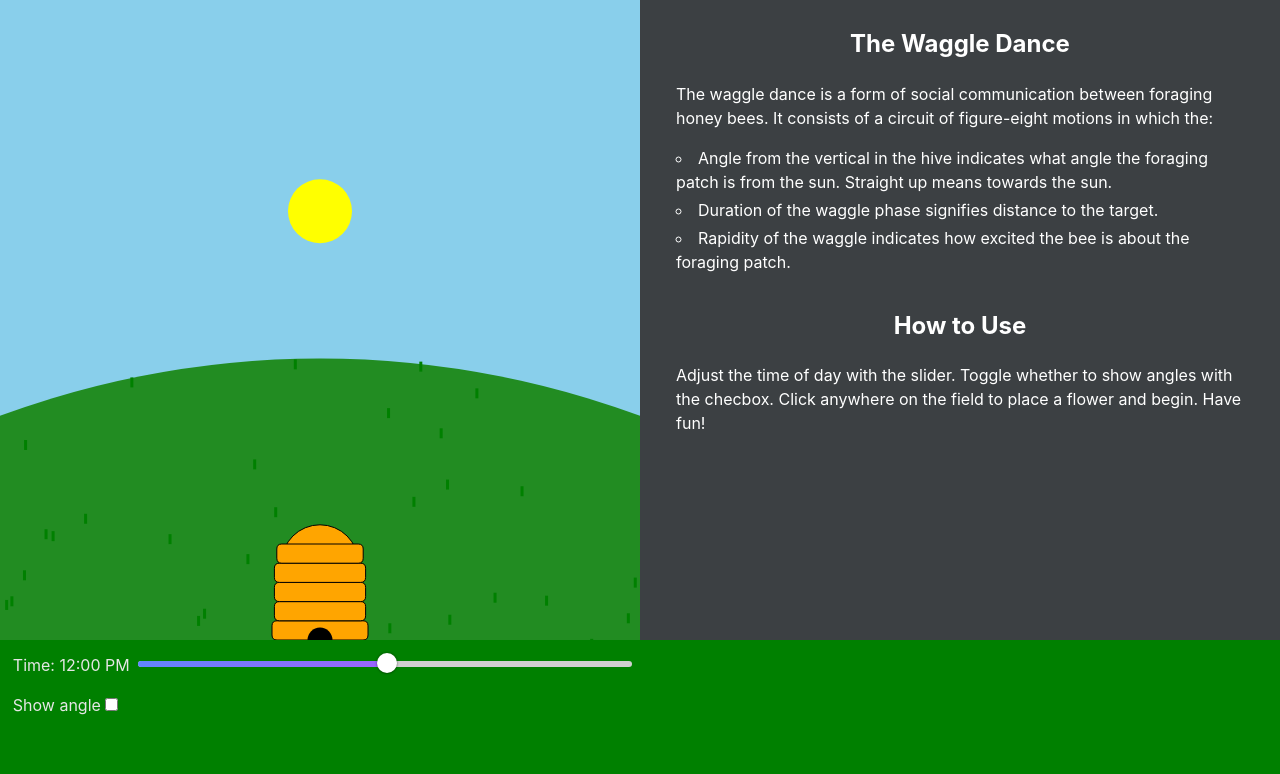
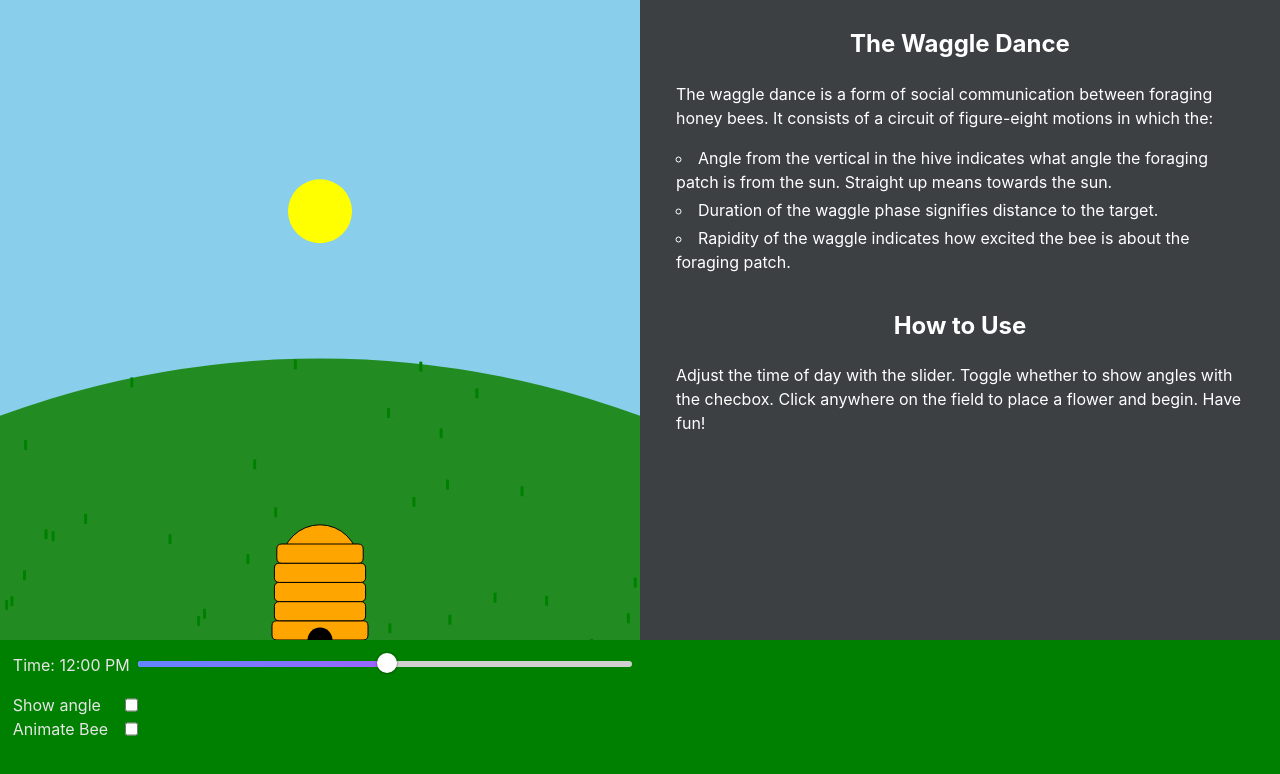
Before and after one commit to gckirchoff/bee-dance, a Svelte app: page / in a window 1280 px wide. Shown: the top 774 px of the page. Built offline with nearby package versions, Linux system fonts and the light colour scheme.

Commit message:
Added styling for new checkbox

```diff
--- a/src/App.svelte
+++ b/src/App.svelte
@@ -74,9 +74,15 @@
           id="time-input"
         />
       </div>
-      <div>
-        <label class="show-angle-label" for="show-angle">Show angle</label>
-        <input type="checkbox" id="show-angle" bind:checked={showAngle} />
+      <div class="check-boxes-container">
+        <div class="check-box-container">
+          <label class="show-angle-label" for="show-angle">Show angle</label>
+          <input type="checkbox" id="show-angle" bind:checked={showAngle} />
+        </div>
+        <div class="check-box-container">
+          <label class="show-angle-label" for="animate-bee">Animate Bee</label>
+          <input type="checkbox" id="animate-bee" bind:checked={showAngle} />
+        </div>
       </div>
     </div>
   </section>
@@ -118,6 +124,15 @@
     flex: 1 1 0;
   }
 
+  .check-boxes-container {
+    width: max(10%, 7rem)
+  }
+
+  .check-box-container {
+    display: flex;
+    justify-content: space-between;
+  }
+
   #show-angle,
   .show-angle-label {
     cursor: pointer;
```
